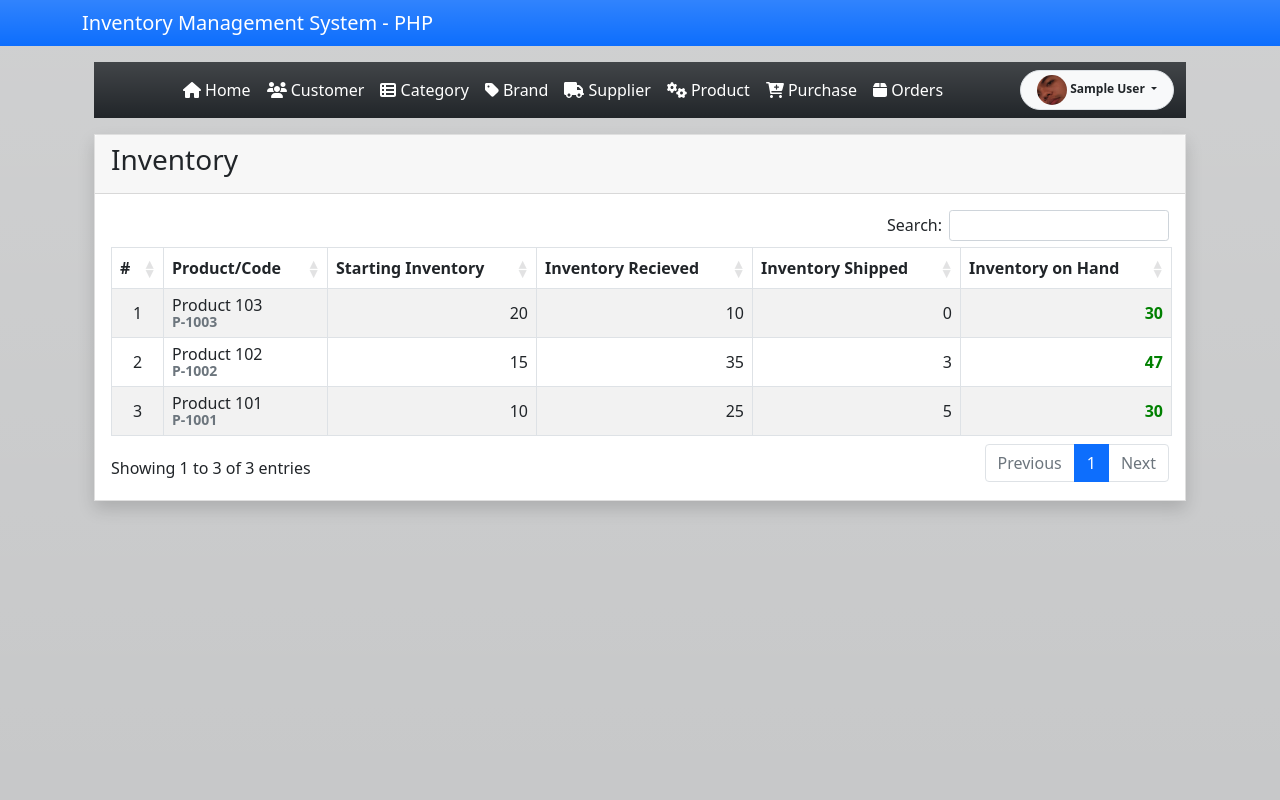
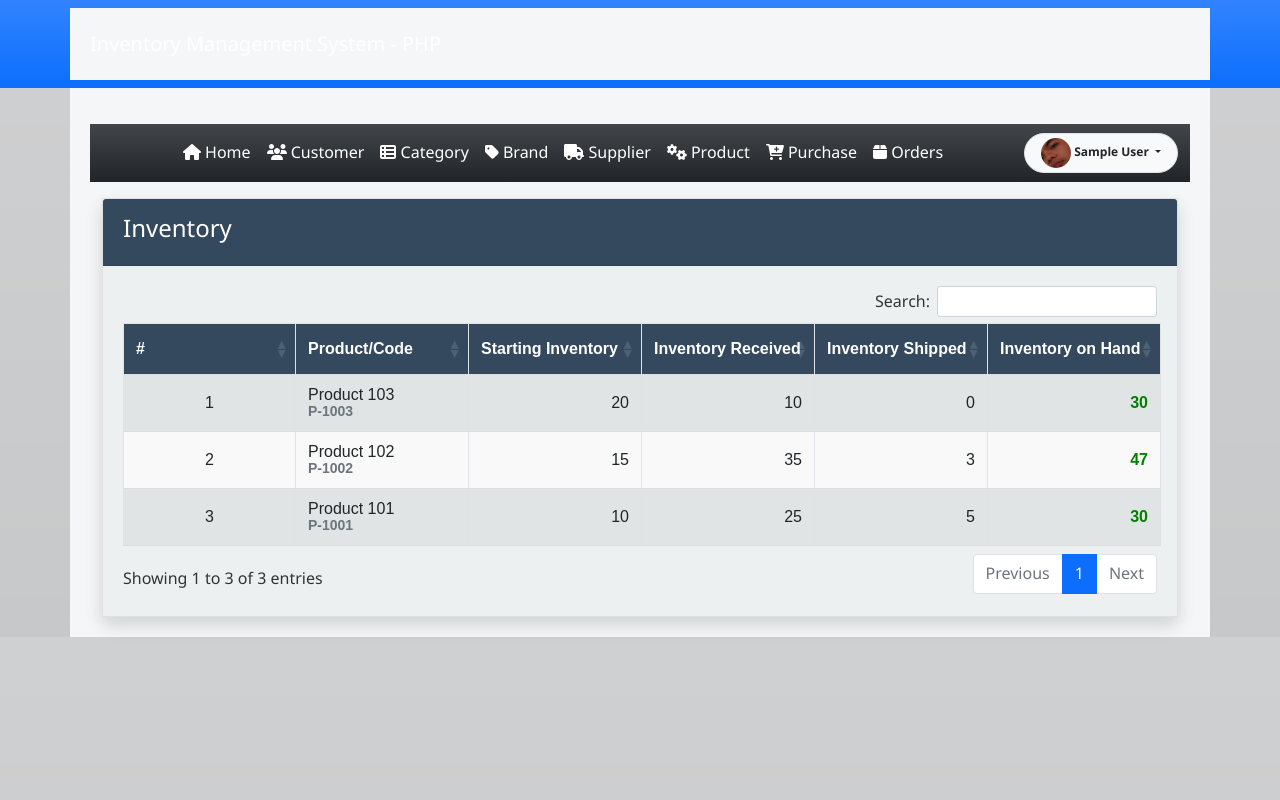
Before and after one commit to azief27saclolo/vibe, a PHP site: page /index.php in a window 1280 px wide. Run offline with PHP 8.4, Linux system fonts and the light colour scheme; the visitor is signed in with stand-in values (Sample User, id 1); data comes from the database, SQL or seed files in the repository; some libraries are stand-ins or nearby versions.

Commit message:
UI improvements

```diff
--- a/css/style.css
+++ b/css/style.css
@@ -1,7 +1,8 @@
 html,
 body {
-    height: 100% !important;
-    width: 100% !important;
+    font-family: 'Segoe UI', Tahoma, Geneva, Verdana, sans-serif;
+    line-height: 1.6;
+    color: #333;
 }
 
 .footer {
@@ -14,15 +15,20 @@ body {
 }
 
 .navbar {
-    background: linear-gradient(to right, #1e3c72, #2a5298); /* Blue gradient */
+    background: linear-gradient(to right, #1e3c72, #2a5298);
     transition: all 0.3s ease-in-out;
+}
+.nav-link.active, .nav-link:focus, .nav-link:hover {
+    background-color: #007bff;
+    color: #fff;
+    border-radius: 5px;
 }
 .navbar .nav-link {
     color: white !important;
     transition: color 0.3s ease;
 }
 .navbar .nav-link:hover {
-    color: #FFD700 !important; /* Gold on hover */
+    color: #FFD700 !important;
 }
 .dropdown-menu {
     background: #333;
@@ -45,3 +51,63 @@ body {
 .dropdown-item:hover {
     background: #555;
 }
+.card {
+    border-radius: 12px;
+    box-shadow: 0 4px 6px rgba(0, 0, 0, 0.1);
+}
+.card-header {
+    background: #2c3e50;
+    color: white;
+    font-size: 1.2rem;
+    padding: 15px 20px;
+}
+.card-body {
+    background: #ecf0f1;
+    padding: 20px;
+}
+#inventoryDetails {
+    border-collapse: collapse;
+    width: 100%;
+    font-family: 'Arial', sans-serif;
+}
+#inventoryDetails th, #inventoryDetails td {
+    padding: 12px;
+    text-align: left;
+    border-bottom: 1px solid #ddd;
+}
+#inventoryDetails th {
+    background: #34495e;
+    color: white;
+}
+#inventoryDetails tr:nth-child(even) {
+    background-color: #f9f9f9;
+}
+#inventoryDetails tr:hover {
+    background-color: #f1c40f;
+    color: white;
+}
+h3.card-title {
+    font-size: 1.5rem;
+}
+.table {
+    width: 100%;
+    table-layout: fixed;
+}
+.table-responsive {
+    overflow-x: auto;
+    -webkit-overflow-scrolling: touch;
+    padding: 0;
+}
+.container {
+    background-color: #f4f6f8;
+    padding: 20px;
+}
+.card-header {
+    background-color: #34495e;
+}
+.table-striped tbody tr:nth-of-type(odd) {
+    background-color: #ecf0f1;
+}
+.table-hover tbody tr:hover {
+    background-color: #f39c12;
+}
--- a/index.php
+++ b/index.php
@@ -11,35 +11,34 @@ $inventory->checkLogin();
 <link rel="stylesheet" href="css/dataTables.bootstrap.min.css" />
 <script src="js/common.js"></script>
 <?php include('inc/container.php');?>
-<div class="container">
 <?php include("menus.php"); ?>
+<div class="container-fluid">
     <div class="row">
-		<div class="col-lg-12">
+        <div class="col-md-12">
             <div class="card card-default rounded-0 shadow">
-				<div class="card-header">
-					<div class="row">
-						<div class="col-lg-10 col-md-10 col-sm-8 col-xs-6">
+                <div class="card-header d-flex justify-content-between align-items-center">
                     <h3 class="card-title">Inventory</h3>
                 </div>
-					</div>
-				</div>
                 <div class="card-body">
-					<div class="row"><div class="col-sm-12 table-responsive">
+					<div class="row">
+						<div class="col-sm-12">
 							<table id="inventoryDetails" class="table table-bordered table-striped">
-							<thead><tr>
+								<thead>
+									<tr>
 										<th>#</th>
 										<th>Product/Code</th>
 										<th>Starting Inventory</th>
-								<th>Inventory Recieved</th>
+										<th>Inventory Received</th>
 										<th>Inventory Shipped</th>
 										<th>Inventory on Hand</th>
-							</tr></thead>
+									</tr>
+							</thead>
                         </table>
-					</div></div>
+                    </div>
+                </div>
             </div>
         </div>
     </div>
 </div>
 
-</div>
 <?php include('inc/footer.php');?>
--- a/menus.php
+++ b/menus.php
@@ -30,3 +30,14 @@
 		</ul>
 	</div>
 </nav>
+<script>
+	document.addEventListener('DOMContentLoaded', () => {
+    const links = document.querySelectorAll('.nav-link');
+    links.forEach(link => {
+        link.addEventListener('click', function () {
+            links.forEach(item => item.classList.remove('active')); // Remove active class from all
+            this.classList.add('active'); // Add active class to clicked item
+        });
+    });
+});
+</script>
```
Lines whose indentation alone changed are shown as unchanged.
